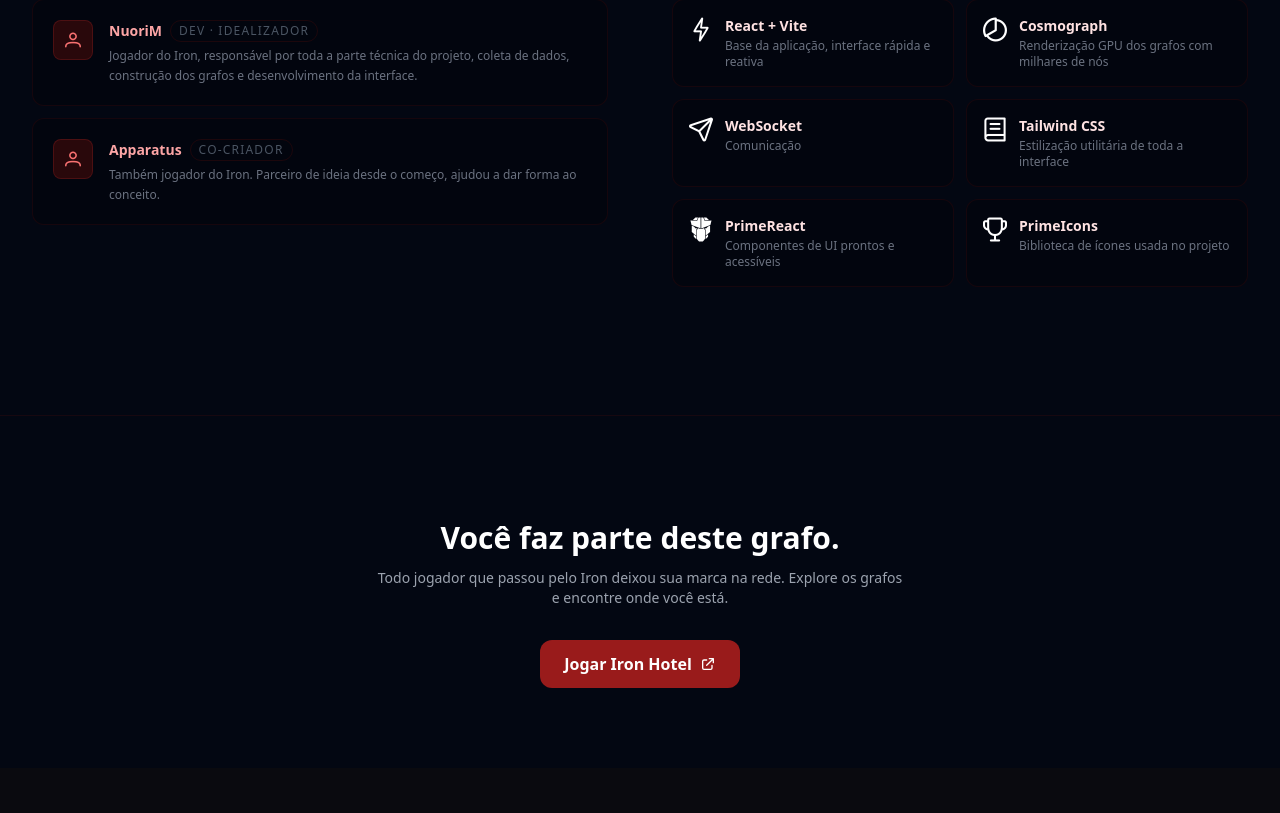
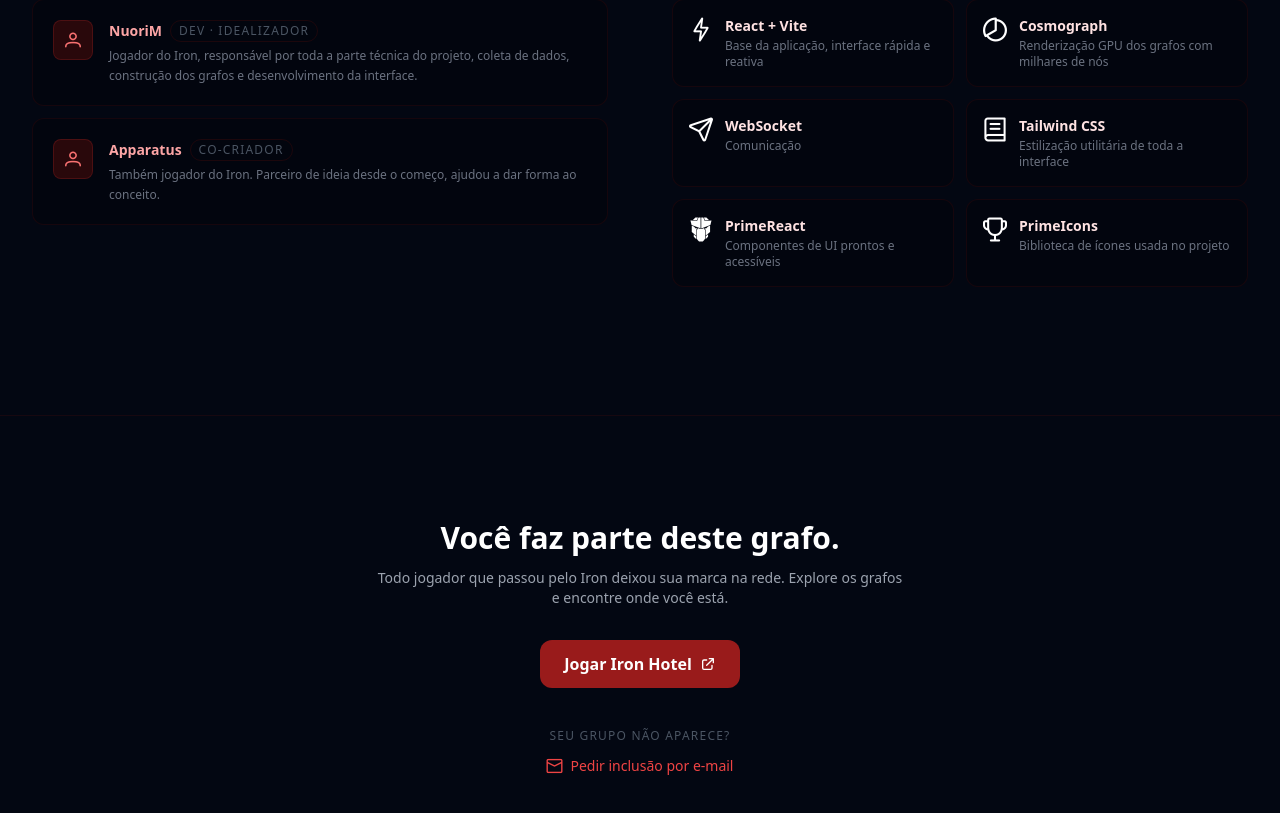
Before and after one commit to NuoriM/iron-groups-connections, a React (Vite) app: page / in a window 1280 px wide. Shown: the part 2749-3562 px from the top of the page. Before the commit the page ends 3517 px from the top, so only its background shows below. Built offline with nearby package versions, Linux system fonts and the light colour scheme.

Commit message:
Inclusão de contato para incluir grupo.

```diff
--- a/src/pages/Home.jsx
+++ b/src/pages/Home.jsx
@@ -257,11 +257,10 @@
               </h2>
               <div className="space-y-4 text-gray-400 leading-relaxed">
                 <p>
-                  O Iron Hotel não é só um jogo, é uma comunidade que
-                  sobreviveu ao fim do Flash, às mudanças do mercado e ao tempo.
-                  Mais de 12 anos de histórias, amizades e grupos que moldaram a
-                  cultura de um dos Habbos piratas mais longevos da língua
-                  portuguesa.
+                  O Iron Hotel não é só um jogo, é uma comunidade que sobreviveu
+                  ao fim do Flash, às mudanças do mercado e ao tempo. Mais de 12
+                  anos de histórias, amizades e grupos que moldaram a cultura de
+                  um dos Habbos piratas mais longevos da língua portuguesa.
                 </p>
                 <p>
                   Este projeto usa visualização de grafos para revelar a
@@ -480,6 +479,16 @@
               />
             </svg>
           </a>
+          <p className="mt-10 text-xs text-gray-600 uppercase tracking-widest">
+            Seu grupo não aparece?
+          </p>
+          <a
+            href="mailto:nuorim.contato@gmail.com"
+            className="mt-3 inline-flex items-center gap-2 text-sm text-red-500 hover:text-red-400 transition-colors"
+          >
+            <i className="pi pi-envelope" />
+            Pedir inclusão por e-mail
+          </a>
         </div>
       </section>
     </MainLayout>
```
